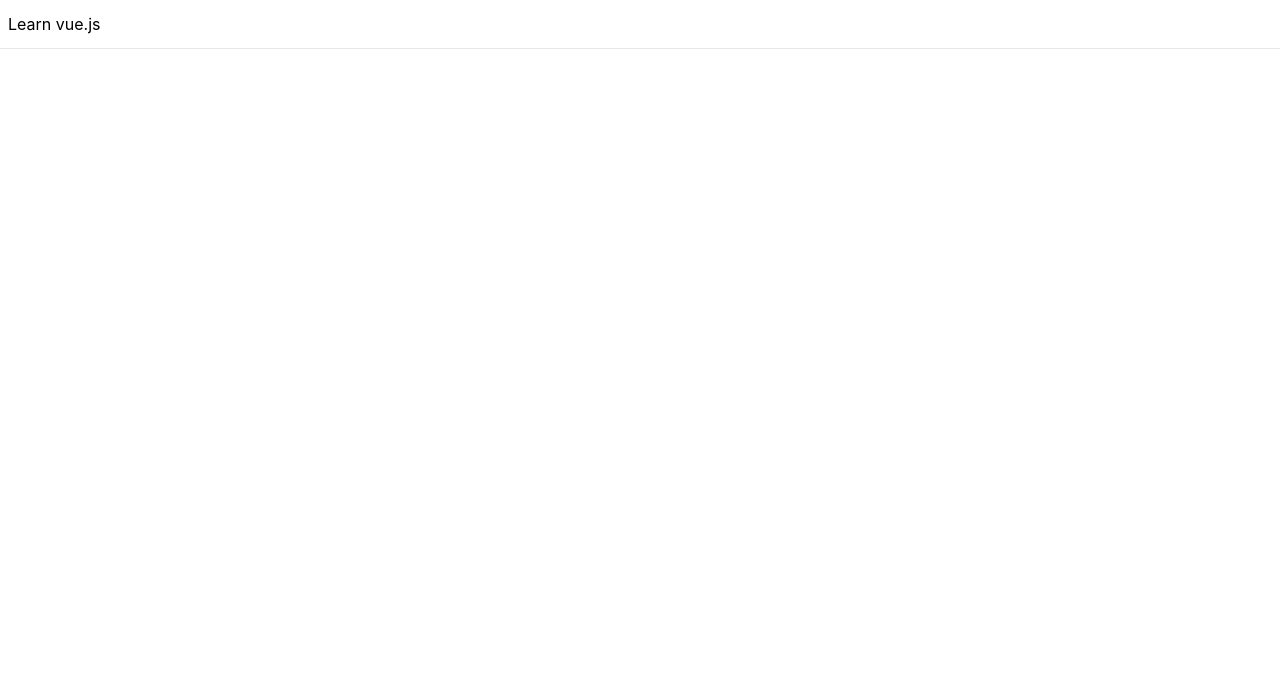
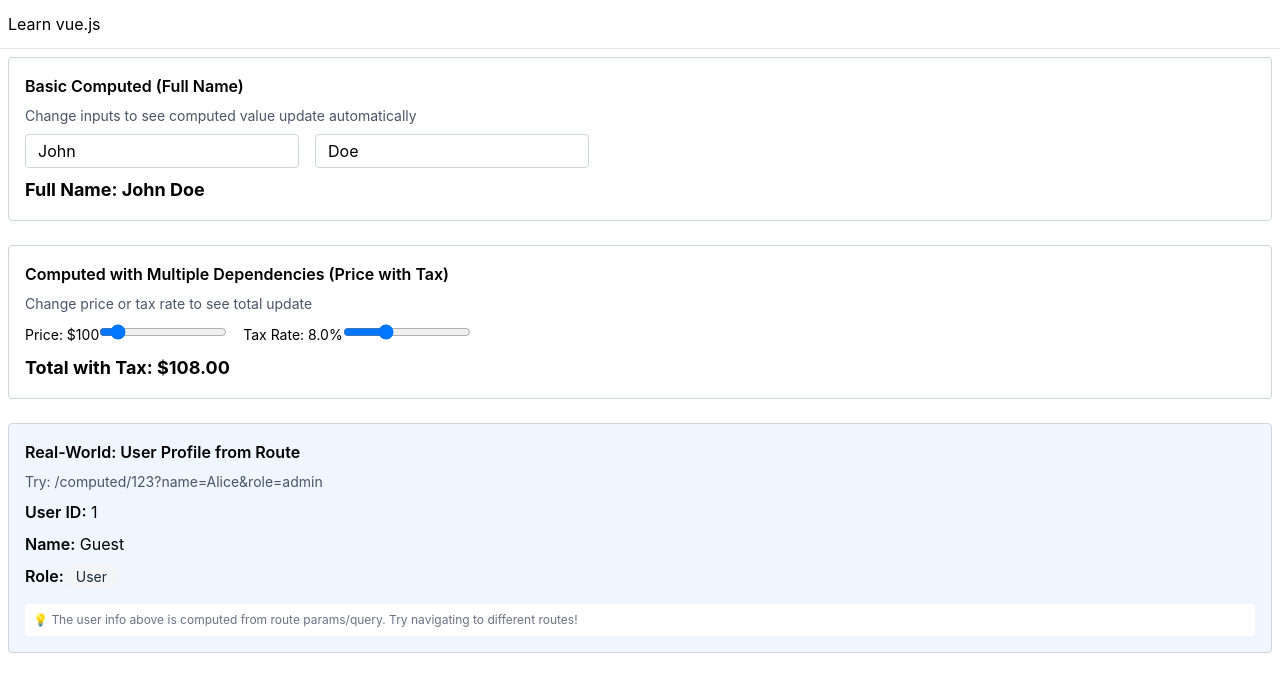
Before and after one commit to devminjs/knowledge-base, a Vue app in the folder learn-vue/: page /computed/1 in a window 1280 px wide. Before the commit this address had no page. Shown: the top 692 px of the page. Built offline with nearby package versions, Linux system fonts and the light colour scheme; the HTML template or start-up script is replaced by a standard one.

Commit message:
chore: computed

```diff
--- a/learn-vue/src/router/index.ts
+++ b/learn-vue/src/router/index.ts
@@ -2,6 +2,7 @@ import { createRouter, createWebHistory } from 'vue-router'
 
 import BasicView from '~/views/HomeView/index.vue'
 import ReactivityView from '~/views/ReactivityView/index.vue'
+import ComputedView from '~/views/ComputedView/index.vue'
 
 const router = createRouter({
   history: createWebHistory(import.meta.env.BASE_URL),
@@ -15,6 +16,11 @@ const router = createRouter({
       path: '/reactivity',
       component: ReactivityView,
     },
+
+    {
+      path: '/computed/:id?',
+      component: ComputedView,
+    },
   ],
 })
 
--- /dev/null
+++ b/learn-vue/src/views/ComputedView/index.vue
@@ -0,0 +1,108 @@
+<script setup lang="ts">
+import { computed, ref } from 'vue'
+import { useRoute } from 'vue-router'
+
+// ===== BASIC COMPUTED: Depends on reactive data =====
+const firstName = ref('John')
+const lastName = ref('Doe')
+
+const fullName = computed(() => {
+  console.log('Computing fullName...')
+  return `${firstName.value} ${lastName.value}`
+})
+
+// ===== COMPUTED WITH DEPENDENCIES: Price with tax =====
+const price = ref(100)
+const taxRate = ref(0.08)
+
+const totalWithTax = computed(() => {
+  console.log('Computing totalWithTax...')
+  return (price.value * (1 + taxRate.value)).toFixed(2)
+})
+
+// ===== REAL-WORLD EXAMPLE: User profile from route params =====
+// Routes: /user/:id?name=John&role=admin
+const route = useRoute()
+
+const userId = computed(() => {
+  return route.params.id || 'N/A'
+})
+
+const userName = computed(() => {
+  return (route.query.name as string) || 'Guest'
+})
+
+const userRole = computed(() => {
+  return (route.query.role as string) || 'User'
+})
+
+const userBadgeColor = computed(() => {
+  const roleColors: Record<string, string> = {
+    admin: 'bg-red-100 text-red-800',
+    moderator: 'bg-blue-100 text-blue-800',
+    user: 'bg-green-100 text-green-800',
+  }
+  return roleColors[userRole.value] || 'bg-gray-100 text-gray-800'
+})
+</script>
+
+<template>
+  <div class="space-y-6">
+    <!-- ===== BASIC COMPUTED ===== -->
+    <div class="space-y-2 p-4 border border-gray-300 rounded">
+      <h3 class="font-semibold">Basic Computed (Full Name)</h3>
+      <p class="text-sm text-gray-600">Change inputs to see computed value update automatically</p>
+
+      <div class="flex gap-4">
+        <input v-model="firstName" type="text" placeholder="First name"
+          class="px-3 py-1 border border-gray-300 rounded" />
+        <input v-model="lastName" type="text" placeholder="Last name"
+          class="px-3 py-1 border border-gray-300 rounded" />
+      </div>
+
+      <p class="font-bold text-lg">Full Name: {{ fullName }}</p>
+    </div>
+
+    <!-- ===== COMPUTED WITH DEPENDENCIES ===== -->
+    <div class="space-y-2 p-4 border border-gray-300 rounded">
+      <h3 class="font-semibold">Computed with Multiple Dependencies (Price with Tax)</h3>
+      <p class="text-sm text-gray-600">Change price or tax rate to see total update</p>
+
+      <div class="flex gap-4">
+        <div>
+          <label class="text-sm">Price: ${{ price }}</label>
+          <input v-model.number="price" type="range" min="0" max="1000" step="10"
+            class="w-32" />
+        </div>
+
+        <div>
+          <label class="text-sm">Tax Rate: {{ (taxRate * 100).toFixed(1) }}%</label>
+          <input v-model.number="taxRate" type="range" min="0" max="0.25" step="0.01"
+            class="w-32" />
+        </div>
+      </div>
+
+      <p class="font-bold text-lg">Total with Tax: ${{ totalWithTax }}</p>
+    </div>
+
+    <!-- ===== REAL-WORLD EXAMPLE: Route Parameters ===== -->
+    <div class="space-y-2 p-4 border border-gray-300 rounded bg-blue-50">
+      <h3 class="font-semibold">Real-World: User Profile from Route</h3>
+      <p class="text-sm text-gray-600">Try: /computed/123?name=Alice&role=admin</p>
+
+      <div class="space-y-2">
+        <p><span class="font-semibold">User ID:</span> {{ userId }}</p>
+        <p><span class="font-semibold">Name:</span> {{ userName }}</p>
+        <p><span class="font-semibold">Role:</span>
+          <span :class="['px-3 py-1 rounded-full text-sm', userBadgeColor]">
+            {{ userRole }}
+          </span>
+        </p>
+      </div>
+
+      <p class="text-xs text-gray-500 mt-4 bg-white p-2 rounded">
+        💡 The user info above is computed from route params/query. Try navigating to different routes!
+      </p>
+    </div>
+  </div>
+</template>
```
